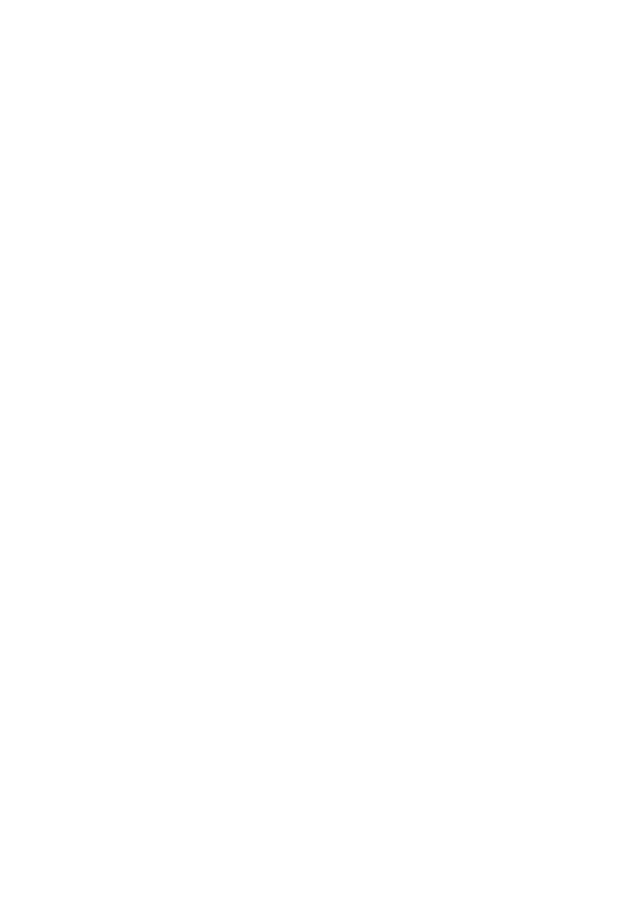
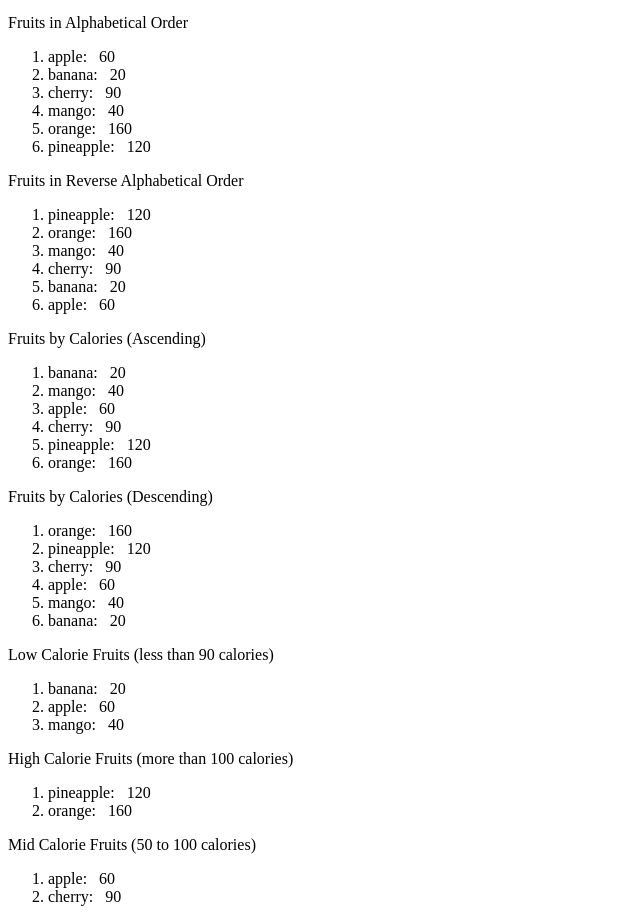
Before and after one commit to shubhamdsk/React_Bro-Code, a React (Vite) app in the folder my-react-app/: page / in a window 1280 px wide. Shown: the part 1018-1932 px from the top of the page, without its empty margins (0-640 px from the left). Before the commit the page ends 925 px from the top, so only its background shows below. Built offline with nearby package versions, Linux system fonts and the light colour scheme.

Commit message:
List Rendering

```diff
--- a/my-react-app/src/App.jsx
+++ b/my-react-app/src/App.jsx
@@ -3,6 +3,7 @@
 import Button from "./Buttons/Button";
 import Student from "./Components/Student";
 import UserGreeting from "./Components/UserGreeting";
+import List from "./Components/List";
 
 function App() {
   return (
@@ -14,6 +15,7 @@
       <Student name="Nikhil" age={23} phone={7083781599} />
       <Student name="Swayam" phone={7083781599} />
       <Student />
+      <List />
       <InlineCSSButton />
       <Button />
     </>
--- /dev/null
+++ b/my-react-app/src/Components/List.jsx
@@ -0,0 +1,119 @@
+import React from "react";
+
+const List = () => {
+  const fruits = [
+    { id: 1, name: "banana", calories: 20 },
+    { id: 2, name: "apple", calories: 60 },
+    { id: 3, name: "mango", calories: 40 },
+    { id: 4, name: "pineapple", calories: 120 },
+    { id: 5, name: "orange", calories: 160 },
+    { id: 6, name: "cherry", calories: 90 },
+  ];
+
+  // Sorting alphabetically without mutating the original array
+  const Order = [...fruits]
+    .slice()
+    .sort((a, b) => a.name.localeCompare(b.name));
+
+  // Sorting in reverse alphabetical order without mutating the original array
+  const revOrder = [...fruits]
+    .slice()
+    .sort((a, b) => b.name.localeCompare(a.name));
+
+  // Sorting by calories in ascending order without mutating the original array
+  const calOrder = [...fruits].slice().sort((a, b) => a.calories - b.calories);
+
+  // Sorting by calories in descending order without mutating the original array
+  const revCalOrder = [...fruits]
+    .slice()
+    .sort((a, b) => b.calories - a.calories);
+
+  // Filtering the low calorie fruits
+  const lowCalorieFruits = fruits.filter((fruit) => fruit.calories < 90);
+
+  // Filtering the fruits with more than 100 calories
+  const highCalorieFruits = fruits.filter((fruit) => fruit.calories > 100);
+
+  // Filtering the fruits with calories between 50 and 100
+  const midCalorieFruits = fruits.filter(
+    (fruit) => fruit.calories >= 50 && fruit.calories <= 100
+  );
+
+  return (
+    <>
+      <p>Fruitnames</p>
+      <ol>
+        {fruits.map((fruit) => (
+          <li key={fruit.id}>
+            {fruit.name}: &nbsp; {fruit.calories}
+          </li>
+        ))}
+      </ol>
+
+      <p>Fruits in Alphabetical Order</p>
+      <ol>
+        {Order.map((fruit) => (
+          <li key={fruit.id}>
+            {fruit.name}: &nbsp; {fruit.calories}
+          </li>
+        ))}
+      </ol>
+
+      <p>Fruits in Reverse Alphabetical Order</p>
+      <ol>
+        {revOrder.map((fruit) => (
+          <li key={fruit.id}>
+            {fruit.name}: &nbsp; {fruit.calories}
+          </li>
+        ))}
+      </ol>
+
+      <p>Fruits by Calories (Ascending)</p>
+      <ol>
+        {calOrder.map((fruit) => (
+          <li key={fruit.id}>
+            {fruit.name}: &nbsp; {fruit.calories}
+          </li>
+        ))}
+      </ol>
+
+      <p>Fruits by Calories (Descending)</p>
+      <ol>
+        {revCalOrder.map((fruit) => (
+          <li key={fruit.id}>
+            {fruit.name}: &nbsp; {fruit.calories}
+          </li>
+        ))}
+      </ol>
+
+      <p>Low Calorie Fruits (less than 90 calories)</p>
+      <ol>
+        {lowCalorieFruits.map((fruit) => (
+          <li key={fruit.id}>
+            {fruit.name}: &nbsp; {fruit.calories}
+          </li>
+        ))}
+      </ol>
+
+      <p>High Calorie Fruits (more than 100 calories)</p>
+      <ol>
+        {highCalorieFruits.map((fruit) => (
+          <li key={fruit.id}>
+            {fruit.name}: &nbsp; {fruit.calories}
+          </li>
+        ))}
+      </ol>
+
+      <p>Mid Calorie Fruits (50 to 100 calories)</p>
+      <ol>
+        {midCalorieFruits.map((fruit) => (
+          <li key={fruit.id}>
+            {fruit.name}: &nbsp; {fruit.calories}
+          </li>
+        ))}
+      </ol>
+    </>
+  );
+};
+
+export default List;
```
